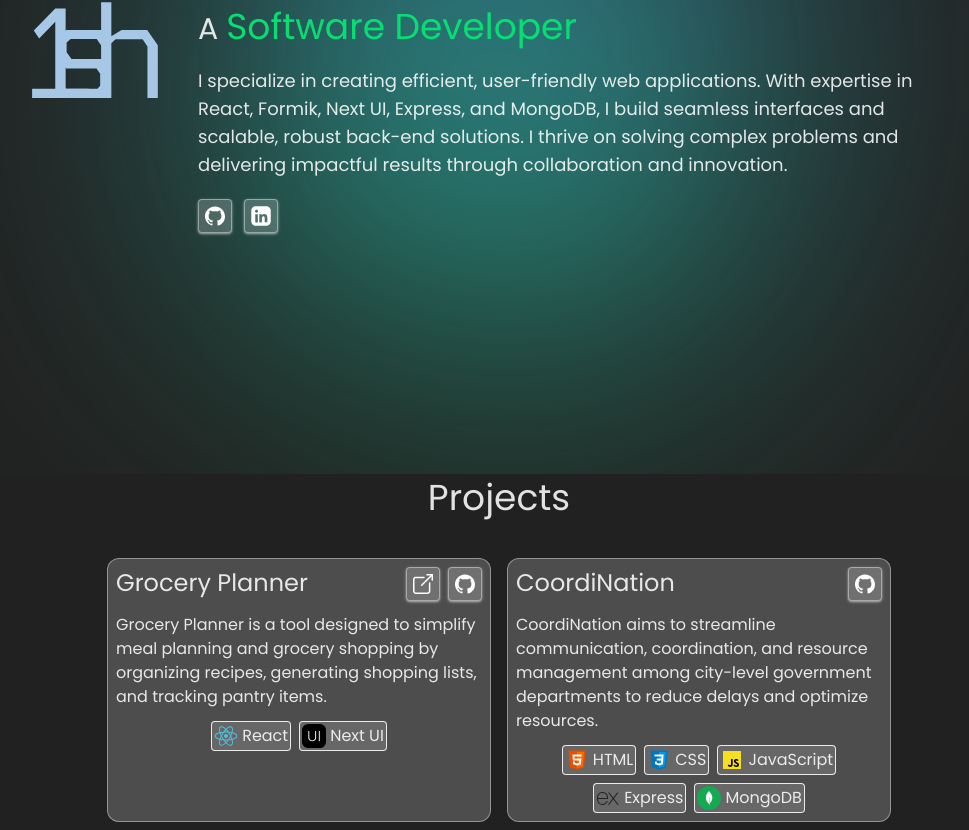
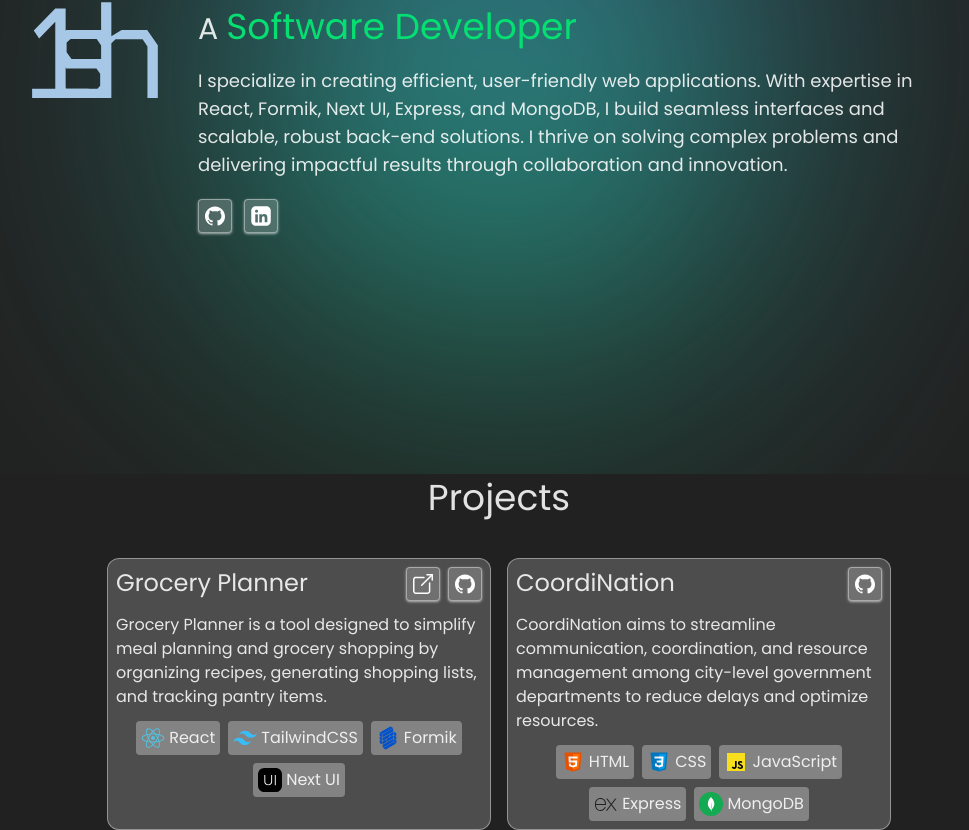
Before and after one commit to Van-sh/Van-sh.github.io, a React (Vite) app: page / in a window 1280 px wide. Shown: the part 326-1156 px from the top of the page, without its empty margins (141-1110 px from the left). Built offline with nearby package versions, Linux system fonts and the light colour scheme.

Commit message:
Project Tech Stack styling

```diff
--- a/src/assets/ExternalLink.tsx
+++ b/src/assets/ExternalLink.tsx
@@ -14,23 +14,23 @@ function ExternalLink(props: SVGProps<SVGSVGElement>) {
          <path
             d="M18.6071 11.0353V18.9638C18.6089 19.2656 18.5506 19.5648 18.4355 19.8438C18.3204 20.1228 18.1509 20.3761 17.9368 20.5889C17.7228 20.8017 17.4685 20.9698 17.1888 21.0832C16.9092 21.1967 16.6097 21.2533 16.3079 21.2498H5.04939C4.74646 21.2534 4.44589 21.1963 4.16533 21.082C3.88476 20.9677 3.62988 20.7985 3.41567 20.5843C3.20145 20.3701 3.03222 20.1152 2.91793 19.8346C2.80363 19.5541 2.74658 19.2535 2.75012 18.9506V7.69209C2.74658 7.38916 2.80363 7.08859 2.91793 6.80803C3.03222 6.52747 3.20145 6.27258 3.41567 6.05837C3.62988 5.84415 3.88476 5.67492 4.16533 5.56063C4.44589 5.44633 4.74646 5.38928 5.04939 5.39283H12.9779"
             stroke="currentColour"
-            stroke-width="1.5"
-            stroke-linecap="round"
-            stroke-linejoin="round"
+            strokeWidth="1.5"
+            strokeLinecap="round"
+            strokeLinejoin="round"
          />
          <path
             d="M21.25 2.75L10.6786 13.3213"
             stroke="currentColour"
-            stroke-width="1.5"
-            stroke-linecap="round"
-            stroke-linejoin="round"
+            strokeWidth="1.5"
+            strokeLinecap="round"
+            strokeLinejoin="round"
          />
          <path
             d="M15.9644 2.75H21.25V8.03567"
             stroke="currentColour"
-            stroke-width="1.5"
-            stroke-linecap="round"
-            stroke-linejoin="round"
+            strokeWidth="1.5"
+            strokeLinecap="round"
+            strokeLinejoin="round"
          />
       </svg>
    );
--- /dev/null
+++ b/src/assets/TechIcons/Formik.tsx
@@ -0,0 +1,26 @@
+import { type SVGProps } from "react";
+
+function Formik(props: SVGProps<SVGSVGElement>) {
+   return (
+      <svg viewBox="0 0 34.7 34.7" width="24" height="24" xmlns="http://www.w3.org/2000/svg" {...props}>
+         <g fill="#0051cd" transform="matrix(.400018502 0 0 .400018502 5.34987738 .55385626)">
+            <path d="m38.869 0 9.694 5.5746-38.176 21.954-9.694-5.5747z" />
+            <path d="m48.954 6.7451-37.936 21.806-.0013 11.032 37.936-21.806z" />
+            <path d="m33.698 28.276-22.601 12.991-.0012 11.033 22.601-12.991z" />
+            <path d="m25.035 45.717-13.99 8.0421-.0013 11.033 13.991-8.0421z" />
+            <path d="m.0037583 23.017 9.751 5.6047-.00375 11.035-9.751-5.6046z" />
+            <path d="m.096543 35.657 9.6327 5.5367-.00376 11.035-9.6327-5.5366z" />
+            <path d="m.092298 48.221 9.6359 5.5386-.00401 11.763-9.6359-5.5386z" />
+            <path d="m21.564 84-9.694-5.5746 37.743-21.704 9.6939 5.5746z" />
+            <path d="m11.102 77.471 37.879-21.773.0012-11.032-37.879 21.773z" />
+            <path d="m26.3 55.974 22.601-12.991.0013-11.033-22.601 12.991z" />
+            <path d="m34.964 38.532 13.99-8.0421.0012-11.033-13.99 8.0421z" />
+            <path d="m59.996 61.306-9.7509-5.6046.0037-11.035 9.751 5.6046z" />
+            <path d="m59.904 48.595-9.6327-5.5367.0037-11.035 9.6327 5.5366z" />
+            <path d="m59.908 36.031-9.636-5.5386.0039-11.552 9.636 5.5385z" />
+         </g>
+      </svg>
+   );
+}
+
+export default Formik;
--- /dev/null
+++ b/src/assets/TechIcons/TailwindCSS.tsx
@@ -0,0 +1,23 @@
+import { type SVGProps } from "react";
+
+function TailwindCSS(props: SVGProps<SVGSVGElement>) {
+   return (
+      <svg xmlns="http://www.w3.org/2000/svg" fill="none" width="24" height="24" viewBox="0 0 54 33" {...props}>
+         <g clipPath="url(#prefix__clip0)">
+            <path
+               fill="#38bdf8"
+               fillRule="evenodd"
+               d="M27 0c-7.2 0-11.7 3.6-13.5 10.8 2.7-3.6 5.85-4.95 9.45-4.05 2.054.513 3.522 2.004 5.147 3.653C30.744 13.09 33.808 16.2 40.5 16.2c7.2 0 11.7-3.6 13.5-10.8-2.7 3.6-5.85 4.95-9.45 4.05-2.054-.513-3.522-2.004-5.147-3.653C36.756 3.11 33.692 0 27 0zM13.5 16.2C6.3 16.2 1.8 19.8 0 27c2.7-3.6 5.85-4.95 9.45-4.05 2.054.514 3.522 2.004 5.147 3.653C17.244 29.29 20.308 32.4 27 32.4c7.2 0 11.7-3.6 13.5-10.8-2.7 3.6-5.85 4.95-9.45 4.05-2.054-.513-3.522-2.004-5.147-3.653C23.256 19.31 20.192 16.2 13.5 16.2z"
+               clipRule="evenodd"
+            />
+         </g>
+         <defs>
+            <clipPath id="prefix__clip0">
+               <path fill="#fff" d="M0 0h54v32.4H0z" />
+            </clipPath>
+         </defs>
+      </svg>
+   );
+}
+
+export default TailwindCSS;
--- a/src/assets/TechIcons/index.tsx
+++ b/src/assets/TechIcons/index.tsx
@@ -1,9 +1,11 @@
 import CSS from "./CSS";
 import Express from "./Express";
+import Formik from "./Formik";
 import HeroUI from "./HeroUI";
 import HTML from "./HTML";
 import JavaScript from "./JavaScript";
 import MongoDB from "./MongoDB";
 import React from "./React";
+import TailwindCSS from "./TailwindCSS";
 
-export { CSS, Express, HeroUI, HTML, JavaScript, MongoDB, React };
+export { CSS, Express, Formik, HeroUI, HTML, JavaScript, MongoDB, React, TailwindCSS };
--- a/src/components/Projects/Card.tsx
+++ b/src/components/Projects/Card.tsx
@@ -1,10 +1,10 @@
 import ExternalLink from "../../assets/ExternalLink";
 import Github from "../../assets/Github";
-import { type Projects } from "../../constants/types";
+import { type Project } from "../../constants/types";
 import LinkButton from "../LinkButton";
 
 type CardProps = {
-   project: Projects;
+   project: Project;
 };
 
 function Card({ project }: CardProps) {
@@ -22,7 +22,7 @@ function Card({ project }: CardProps) {
             {project.stack.map((tech, index) => (
                <li
                   key={index}
-                  className="p-0.5 flex gap-1 items-center bg-white/15 border rounded-sm cursor-default duration-200 hover:bg-white/20 hover:rounded-md hover:scale-110"
+                  className="p-1 flex gap-1 items-center bg-white/30 border border-transparent hover:border-white rounded-sm cursor-default duration-200 hover:bg-white/20 hover:rounded-md hover:scale-105"
                >
                   <tech.icon height={24} />
                   {tech.name}
--- a/src/constants/index.ts
+++ b/src/constants/index.ts
@@ -1,5 +1,5 @@
-import { CSS, Express, HeroUI, HTML, JavaScript, MongoDB, React } from "../assets/TechIcons";
-import { Projects } from "./types";
+import { CSS, Express, Formik, HeroUI, HTML, JavaScript, MongoDB, React, TailwindCSS } from "../assets/TechIcons";
+import { Project } from "./types";
 
 export const isDesktop = window.innerWidth > 1024;
 
@@ -8,13 +8,15 @@ export const LINKS = {
    linkedin: "https://www.linkedin.com/in/Van-sh",
 };
 
-export const PROJECTS: Projects[] = [
+export const PROJECTS: Project[] = [
    {
       title: "Grocery Planner",
       description:
          "Grocery Planner is a tool designed to simplify meal planning and grocery shopping by organizing recipes, generating shopping lists, and tracking pantry items.",
       stack: [
          { name: "React", icon: React },
+         { name: "TailwindCSS", icon: TailwindCSS },
+         { name: "Formik", icon: Formik },
          { name: "Next UI", icon: HeroUI },
       ],
       github: "https://github.com/Van-sh/Grocery-Planner",
--- a/src/constants/types.ts
+++ b/src/constants/types.ts
@@ -5,7 +5,7 @@ export type Tech = {
    icon: (props: SVGProps<SVGSVGElement>) => JSX.Element;
 };
 
-export type Projects = {
+export type Project = {
    title: string;
    description: string;
    stack: Tech[];
```
